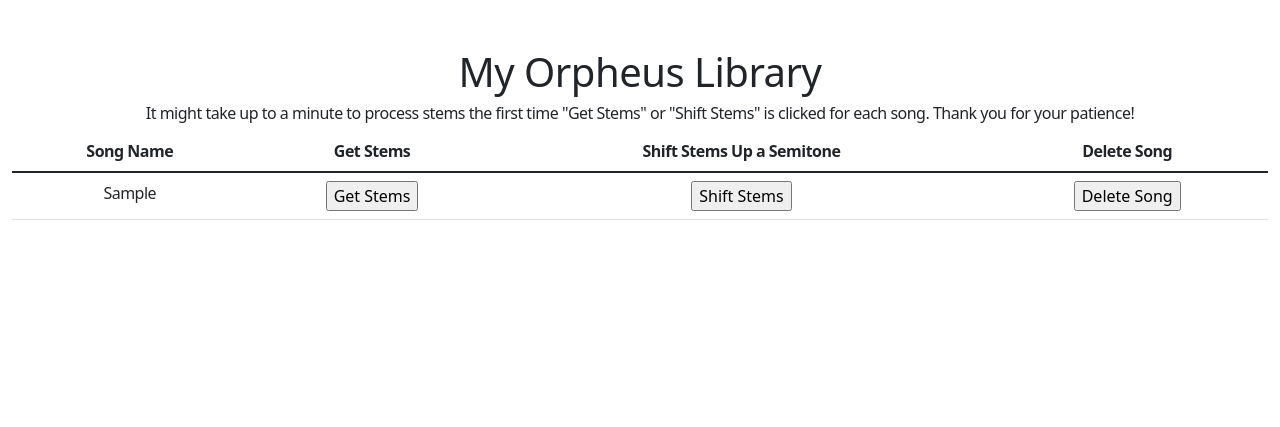
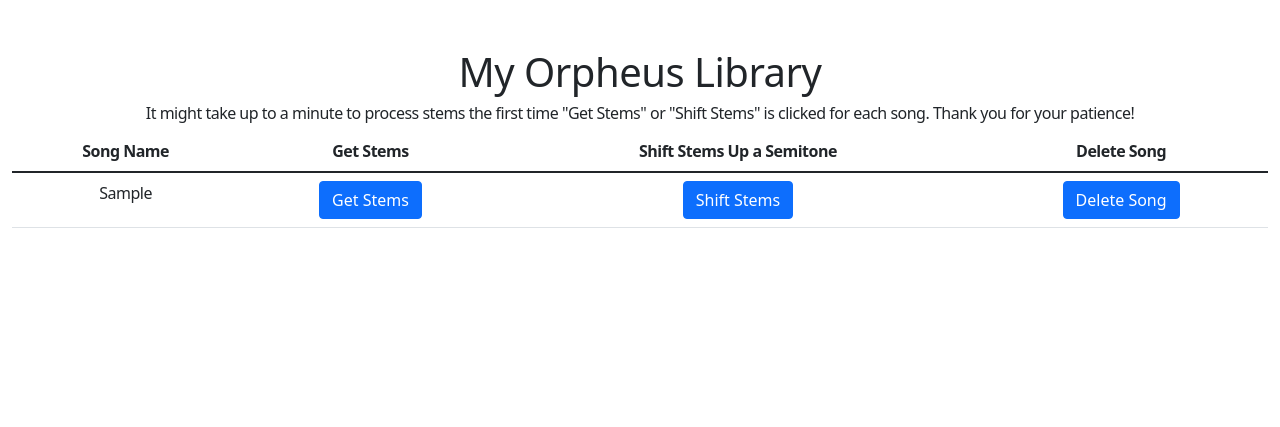
Before and after one commit to john7rho/orpheus_website, a Flask app: page /mysongs in a window 1280 px wide. Shown: the part 66-493 px from the top of the page. Run offline with Flask 2, Linux system fonts and the light colour scheme; a user stored in the database is signed in; tables that the repository leaves empty hold one stand-in row (values such as "Sample post"); parts of the project's set-up code (start-up, migrations or seed data) failed here and were passed over; some libraries are stand-ins or nearby versions.

Commit message:
Changed My Songs page button interface.

```diff
--- a/templates/mysongs.html
+++ b/templates/mysongs.html
@@ -1,16 +1,9 @@
-{% extends "layout.html" %}
-
-{% block title %}
-Upload
-{% endblock %}
-
-{% block main %}
+{% extends "layout.html" %} {% block title %} Upload {% endblock %} {% block main %}
 <h1 class="center">
     My Orpheus Library
 </h1>
 <h6>{{ message }}</h6>
-<h6> It might take up to a minute to process stems the first time "Get Stems" or "Shift Stems" is clicked for each song.
-    Thank you for your patience! </h6>
+<h6> It might take up to a minute to process stems the first time "Get Stems" or "Shift Stems" is clicked for each song. Thank you for your patience! </h6>
 <table class="table">
     <thead>
         <tr>
@@ -27,19 +20,19 @@
             <td>
                 <form action="/spleeter" method="POST">
                     <input type="hidden" name="song" value="{{ song['song'] }}">
-                    <input type="submit" value="Get Stems">
+                    <button class="btn btn-primary" type="submit">Get Stems</button>
                 </form>
             </td>
             <td>
                 <form action="/shifter" method="POST">
                     <input type="hidden" name="song" value="{{ song['song'] }}">
-                    <input type="submit" value="Shift Stems">
+                    <button class="btn btn-primary" type="submit">Shift Stems</button>
                 </form>
             </td>
             <td>
                 <form action="/deleter" method="POST">
                     <input type="hidden" name="song" value="{{ song['song'] }}">
-                    <input type="submit" value="Delete Song">
+                    <button class="btn btn-primary" type="submit">Delete Song</button>
                 </form>
             </td>
         </tr>
```
Also changed, not shown: orpheus.db.
